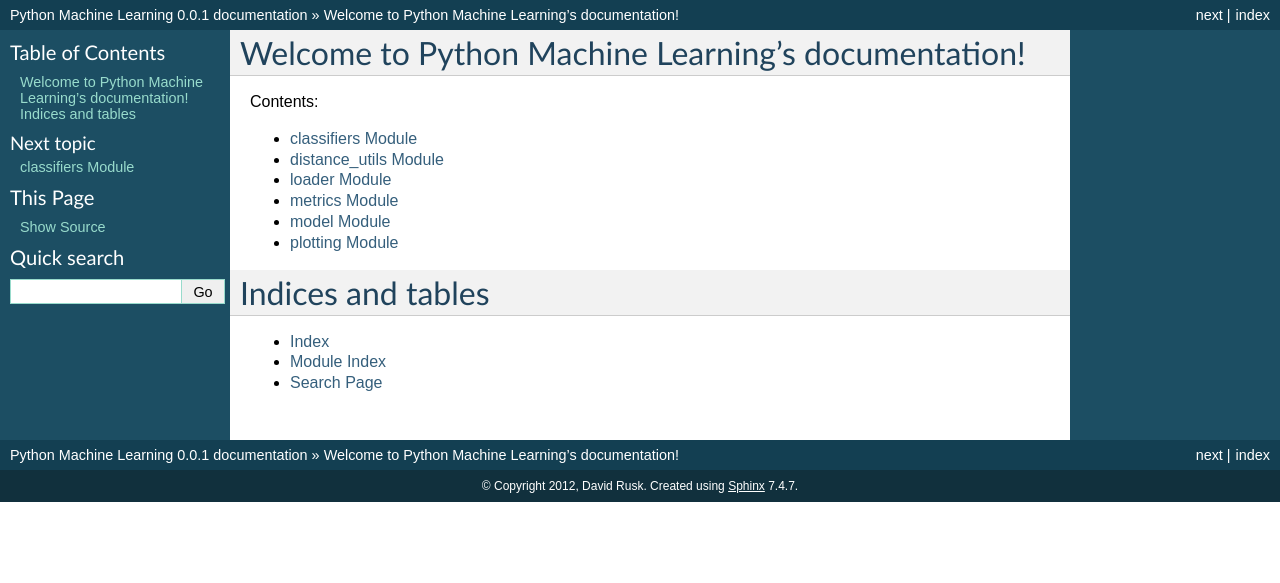
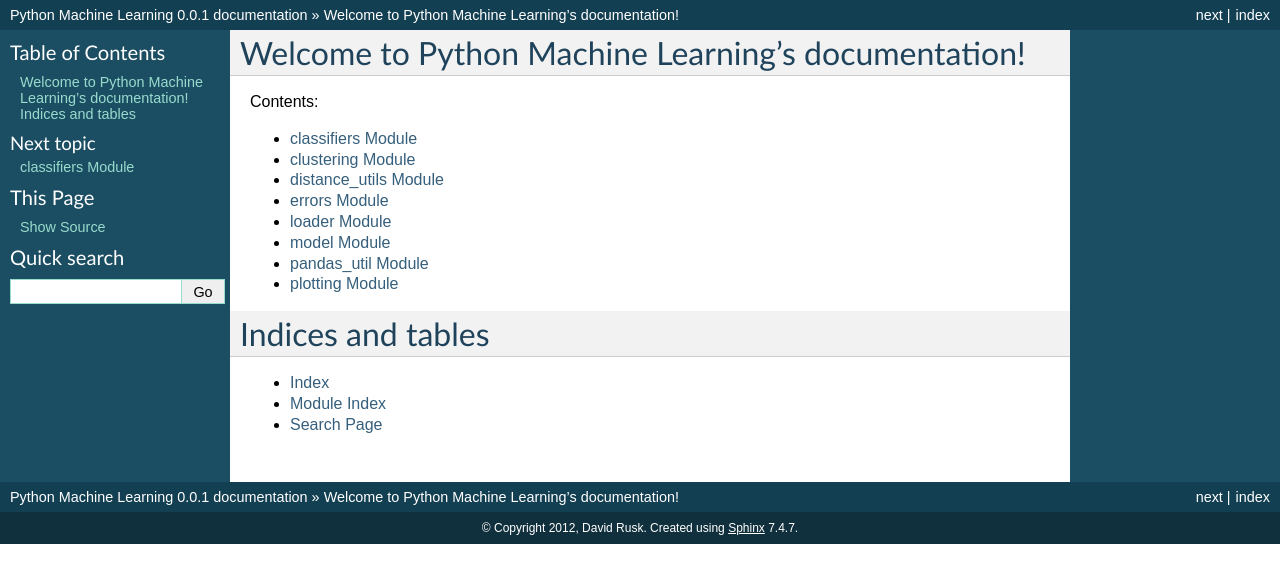
Before and after one commit to drusk/pml, a Sphinx documentation site: the page built from docs/index.rst, in a window 1280 px wide. Shown: the top 583 px of the page. Built offline with Sphinx 7.4.7, drawn with Linux system fonts in a browser that asks for light colours.

Commit message:
Updated docs

```diff
--- /dev/null
+++ b/docs/clustering.rst
@@ -0,0 +1,6 @@
+clustering Module
+=================
+
+.. automodule:: clustering
+    :members:
+    :undoc-members:
--- /dev/null
+++ b/docs/errors.rst
@@ -0,0 +1,6 @@
+errors Module
+=============
+
+.. automodule:: errors
+    :members:
+    :undoc-members:
--- a/docs/index.rst
+++ b/docs/index.rst
@@ -12,10 +12,12 @@ Contents:
    :maxdepth: 4
 
    classifiers
+   clustering
    distance_utils
+   errors
    loader
-   metrics
    model
+   pandas_util
    plotting
 
 
--- a/docs/metrics.rst
+++ /dev/null
@@ -1,6 +0,0 @@
-metrics Module
-==============
-
-.. automodule:: metrics
-    :members:
-    :undoc-members:
--- /dev/null
+++ b/docs/pandas_util.rst
@@ -0,0 +1,6 @@
+pandas_util Module
+==================
+
+.. automodule:: pandas_util
+    :members:
+    :undoc-members:
```
